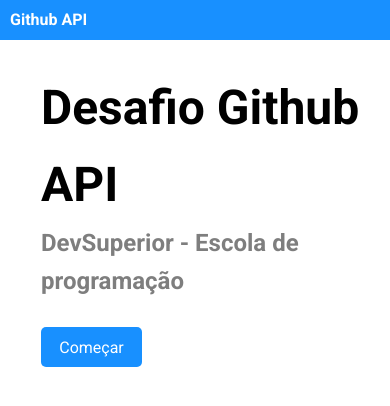
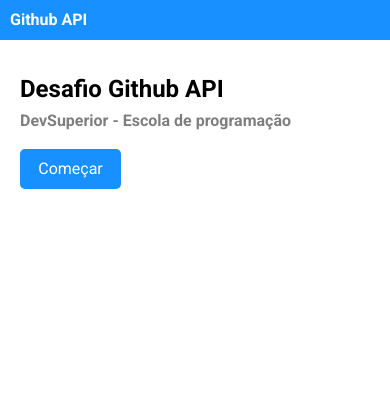
Before and after one commit to solucaoerp/react-github-profile, a React (Vite) app: page / in a window 390 px wide. Shown: the top 406 px of the page. Built offline with nearby package versions, Linux system fonts and the light colour scheme.

Commit message:
Add responsive styling to Welcome component

```diff
--- a/src/routes/Welcome/styles.css
+++ b/src/routes/Welcome/styles.css
@@ -1,5 +1,6 @@
 .welcome-container {
     padding-left: 41px;
+    text-align: left;
 }
 
 .welcome-title {
@@ -12,3 +13,30 @@
     color: var(--text-color-muted);
     margin-bottom: 27px;
 }
+
+/* Estilos para tablets e dispositivos de tamanho médio */
+@media (max-width: 768px) {
+    .welcome-title {
+        font-size: var(--font-size-lg); /* Reduzindo o tamanho da fonte */
+    }
+
+    .welcome-subtitle {
+        font-size: var(--font-size-sm); /* Reduzindo o tamanho da fonte */
+    }
+}
+
+/* Estilos para dispositivos móveis */
+@media (max-width: 480px) {
+    .welcome-container {
+        padding-left: 20px; /* Reduzindo o padding */
+    }
+
+    .welcome-title {
+        font-size: var(--font-size-md); /* Reduzindo ainda mais o tamanho da fonte */
+    }
+
+    .welcome-subtitle {
+        font-size: var(--font-size-xs); /* Reduzindo ainda mais o tamanho da fonte */
+        margin-bottom: 15px; /* Ajustando o espaçamento */
+    }
+}
```
